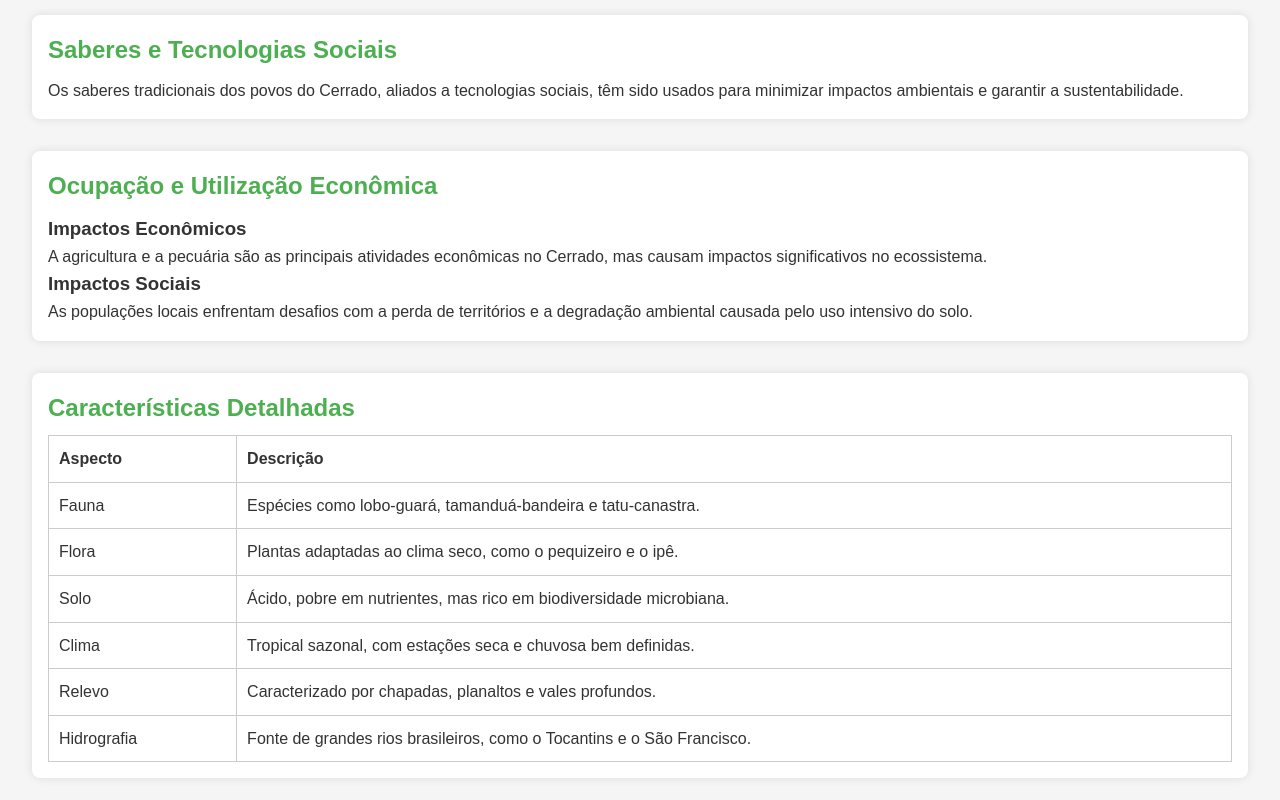
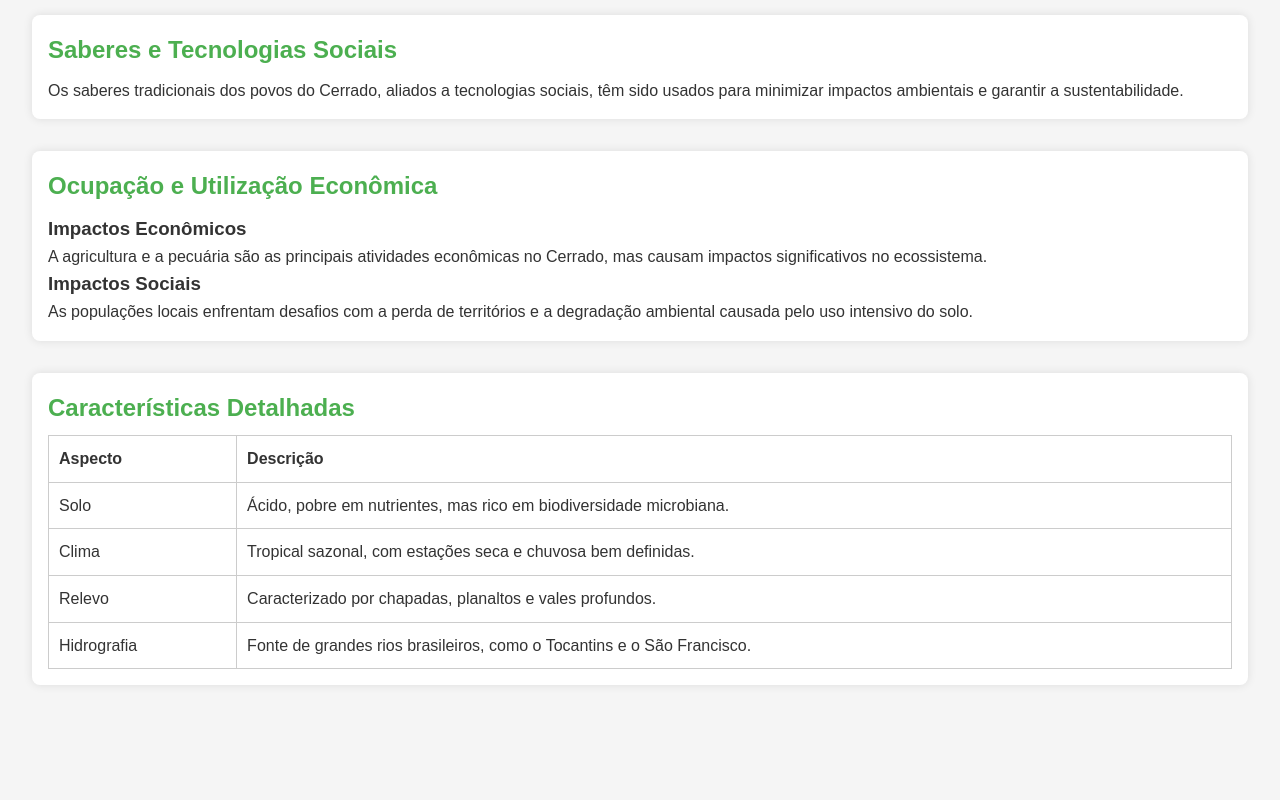
Before and after one commit to emanuelmsz/cerradohistoria, a plain HTML site: page index.html in a window 1280 px wide. Shown: the part 1026-1826 px from the top of the page. After the commit the page ends 1775 px from the top, so only its background shows below. Drawn offline with Linux system fonts and the light colour scheme.

Commit message:
correção

```diff
--- a/index.html
+++ b/index.html
@@ -90,14 +90,6 @@
       </thead>
       <tbody>
         <tr>
-          <td>Fauna</td>
-          <td>Espécies como lobo-guará, tamanduá-bandeira e tatu-canastra.</td>
-        </tr>
-        <tr>
-          <td>Flora</td>
-          <td>Plantas adaptadas ao clima seco, como o pequizeiro e o ipê.</td>
-        </tr>
-        <tr>
           <td>Solo</td>
           <td>Ácido, pobre em nutrientes, mas rico em biodiversidade microbiana.</td>
         </tr>
```
